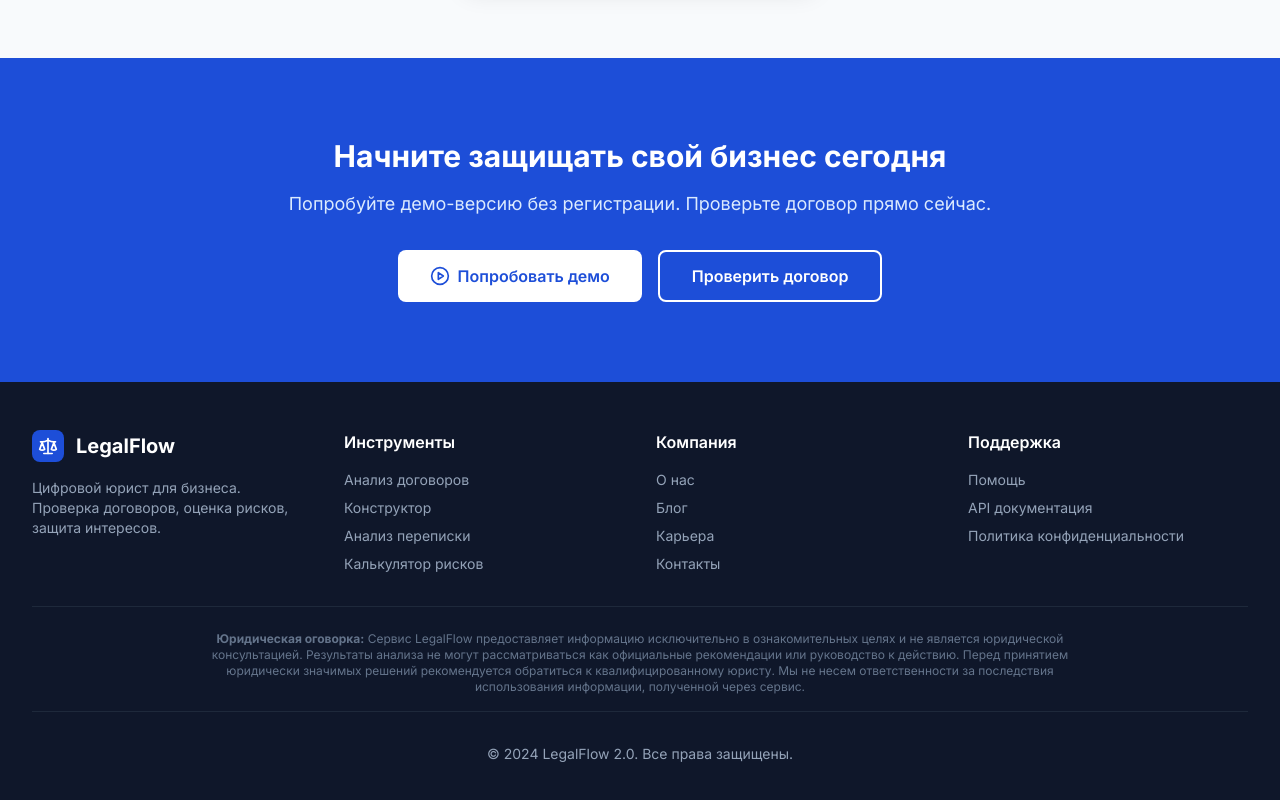
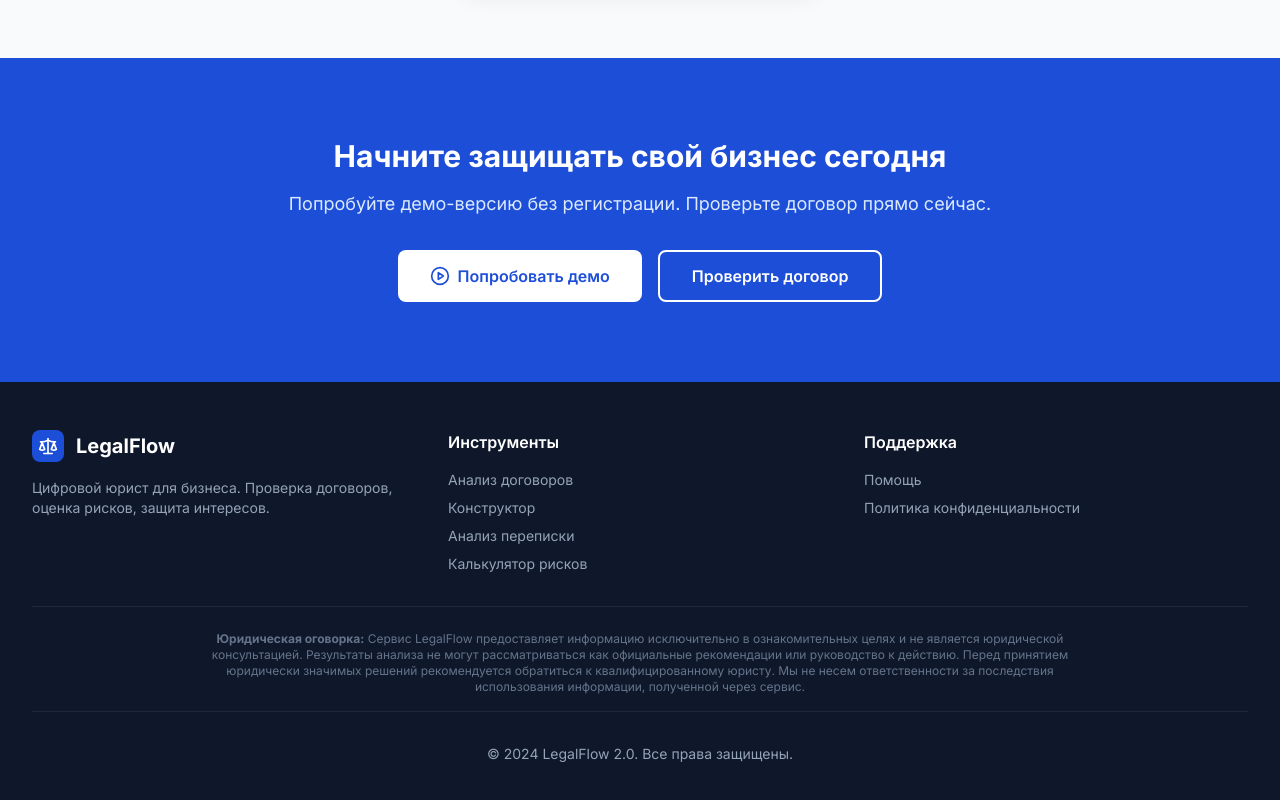
Before and after one commit to Difyma/myurist, a React (Vite) app in the folder frontend/: page / in a window 1280 px wide. Shown: the part 4204-5004 px from the top of the page. Built offline with nearby package versions, Linux system fonts and the light colour scheme; no server answers.

Commit message:
chore: remove Company section and API docs from footer
- Remove 'Компания' section (О нас, Блог, Карьера, Контакты)
- Remove 'API документация' from Support section
- Update grid from 4 to 3 columns

```diff
--- a/frontend/src/pages/Home.jsx
+++ b/frontend/src/pages/Home.jsx
@@ -585,7 +585,7 @@
       {/* Footer */}
       <footer className="bg-slate-900 text-slate-400 py-12">
         <div className="max-w-7xl mx-auto px-4 sm:px-6 lg:px-8">
-          <div className="grid md:grid-cols-4 gap-8 mb-8">
+          <div className="grid md:grid-cols-3 gap-8 mb-8">
             <div>
               <div className="flex items-center mb-4">
                 <div className="w-8 h-8 bg-primary-700 rounded-lg flex items-center justify-center mr-3">
@@ -607,20 +607,9 @@
             </div>
 
             <div>
-              <h4 className="font-semibold text-white mb-4">Компания</h4>
-              <ul className="space-y-2 text-sm">
-                <li><a href="#" className="hover:text-white transition">О нас</a></li>
-                <li><a href="#" className="hover:text-white transition">Блог</a></li>
-                <li><a href="#" className="hover:text-white transition">Карьера</a></li>
-                <li><a href="#" className="hover:text-white transition">Контакты</a></li>
-              </ul>
-            </div>
-
-            <div>
               <h4 className="font-semibold text-white mb-4">Поддержка</h4>
               <ul className="space-y-2 text-sm">
                 <li><a href="#" className="hover:text-white transition">Помощь</a></li>
-                <li><a href="#" className="hover:text-white transition">API документация</a></li>
                 <li><a href="#" className="hover:text-white transition">Политика конфиденциальности</a></li>
               </ul>
             </div>
```
